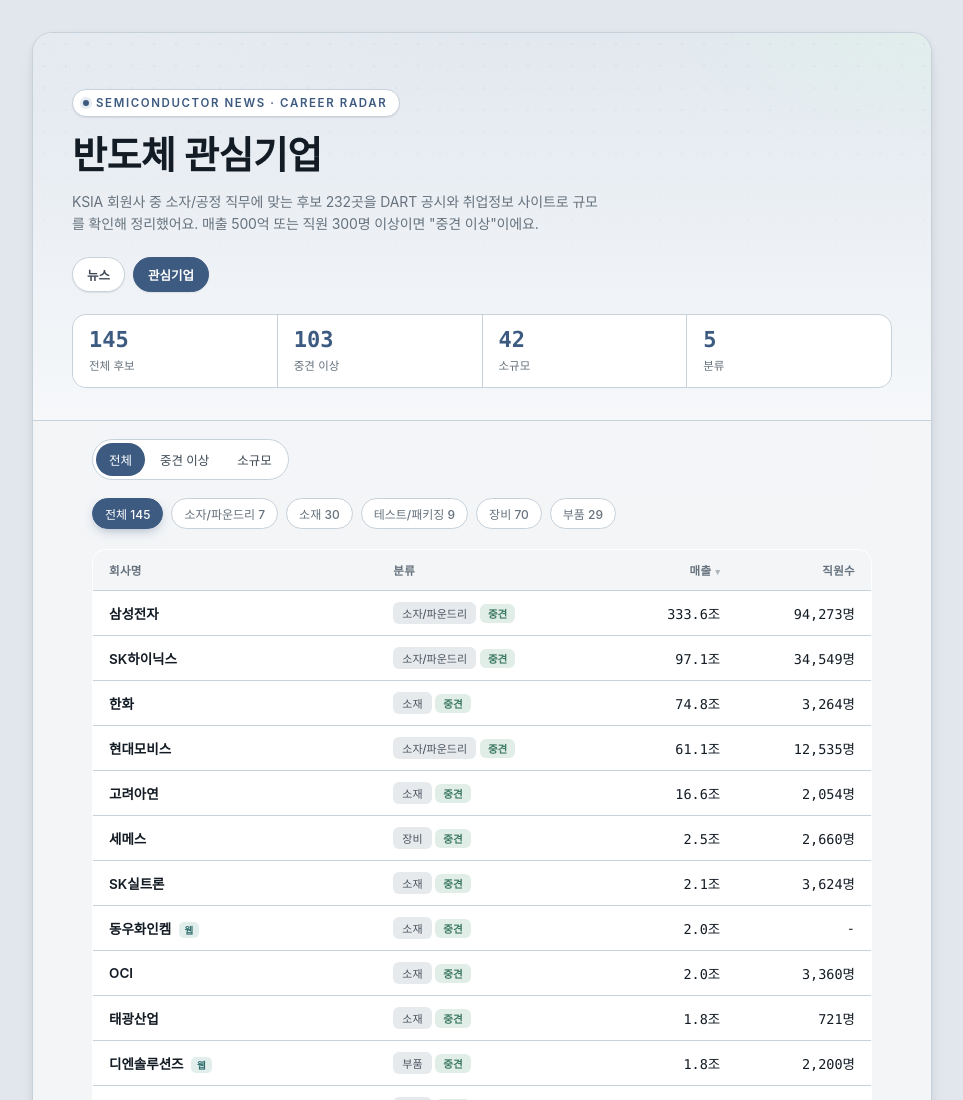
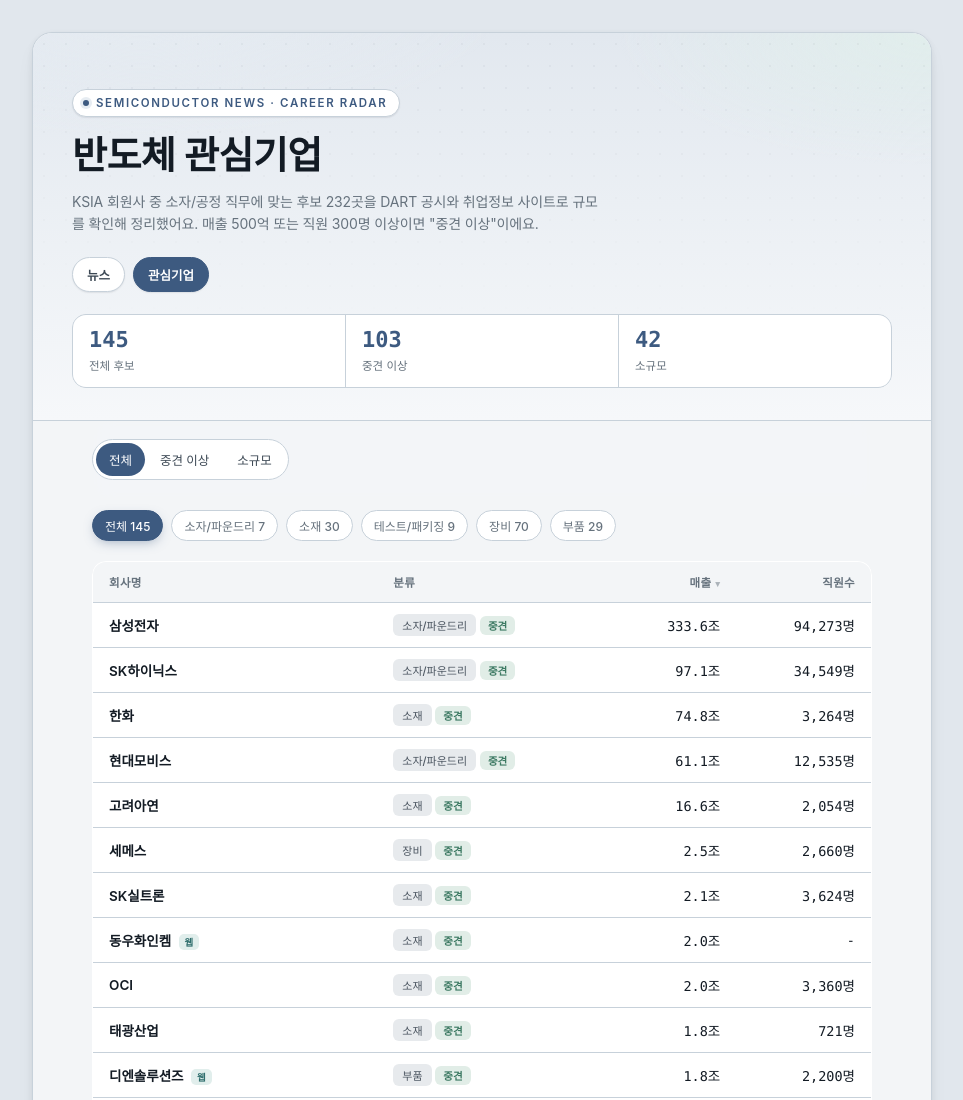
Before and after one commit to meyjeongtae-lang/semiconductor-news, a website: page companies.html in a window 1280 px wide. Shown: the top 1100 px of the page, without its empty margins (158-1121 px from the left). Drawn offline with Linux system fonts and the light colour scheme; a web font is replaced by a local one.

Commit message:
관심기업 페이지: 분류 통계 제거, 카테고리 탭 여백 조정
상단 통계에서 의미 없는 '분류 5' 항목을 빼고, 카테고리 필터 탭이
스티키 상단바에 너무 붙어있어서 마우스오버 시 테두리가 잘리던
문제를 위쪽 패딩을 넣어 해결.

```diff
--- a/companies.html
+++ b/companies.html
@@ -94,7 +94,7 @@
   }
   .filters button:hover{border-color:var(--copper);color:var(--copper);transform:translateY(-1px);}
   .filters button.active{border-color:var(--copper);color:#fff;background:var(--copper);box-shadow:0 4px 12px -4px rgba(61,90,128,.5);}
-  .cat-filters{padding:0 0 6px;}
+  .cat-filters{padding:12px 0 6px;}
   .cat-filters button{font-size:12px;padding:6px 12px;color:var(--slate);}
   .groupswitch{display:flex;gap:2px;border:1px solid var(--line);border-radius:999px;padding:3px;background:var(--card);}
   .groupswitch button{font-size:12.5px;cursor:pointer;border:none;padding:7px 13px;border-radius:999px;background:transparent;color:var(--ink-soft);font-weight:500;transition:all .15s ease;font-family:inherit;}
@@ -193,7 +193,6 @@
       <div class="stat"><div class="n">${companies.length}</div><div class="l">전체 후보</div></div>
       <div class="stat"><div class="n">${mid}</div><div class="l">중견 이상</div></div>
       <div class="stat"><div class="n">${small}</div><div class="l">소규모</div></div>
-      <div class="stat"><div class="n">5</div><div class="l">분류</div></div>
     `;
   }
 
```
